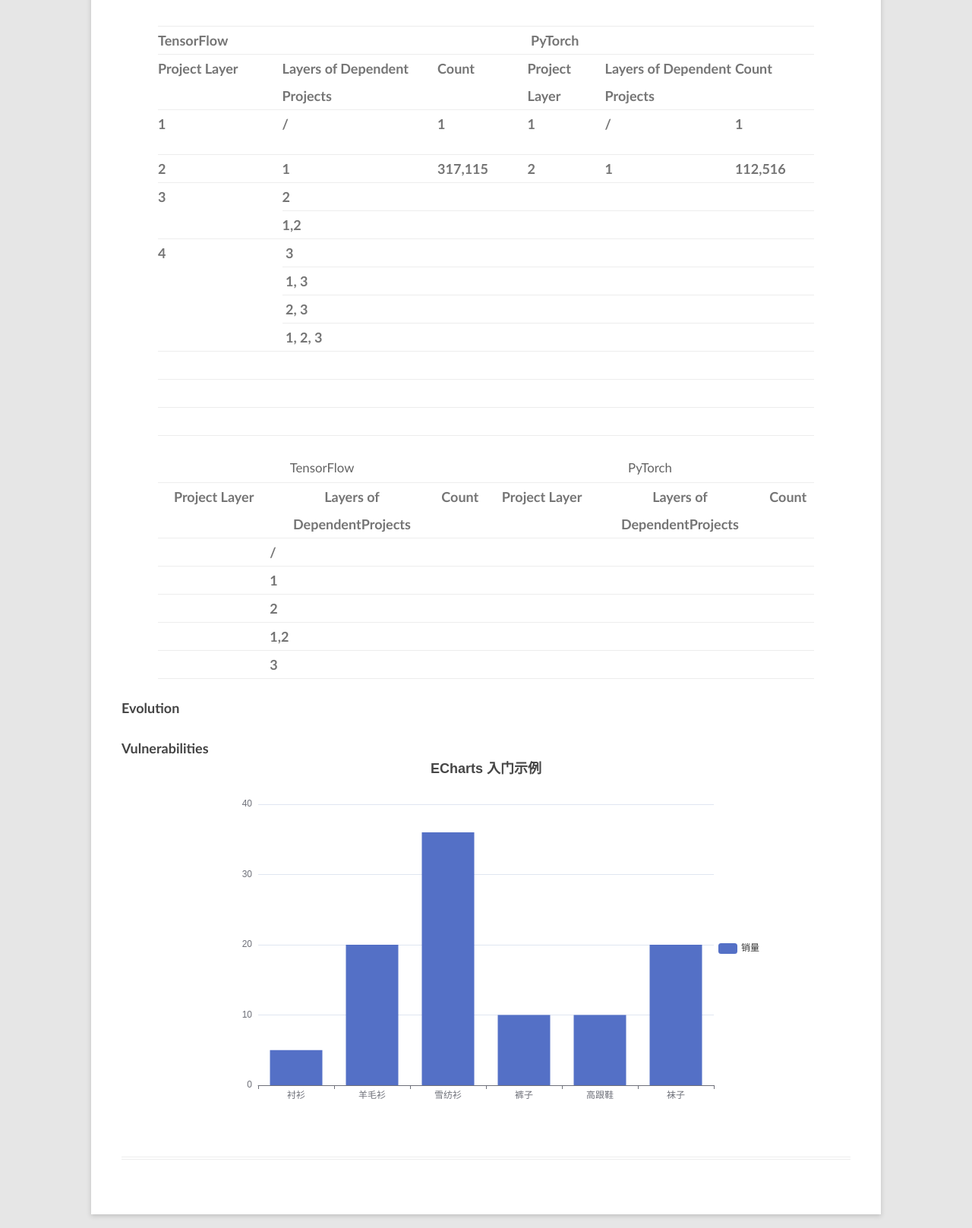
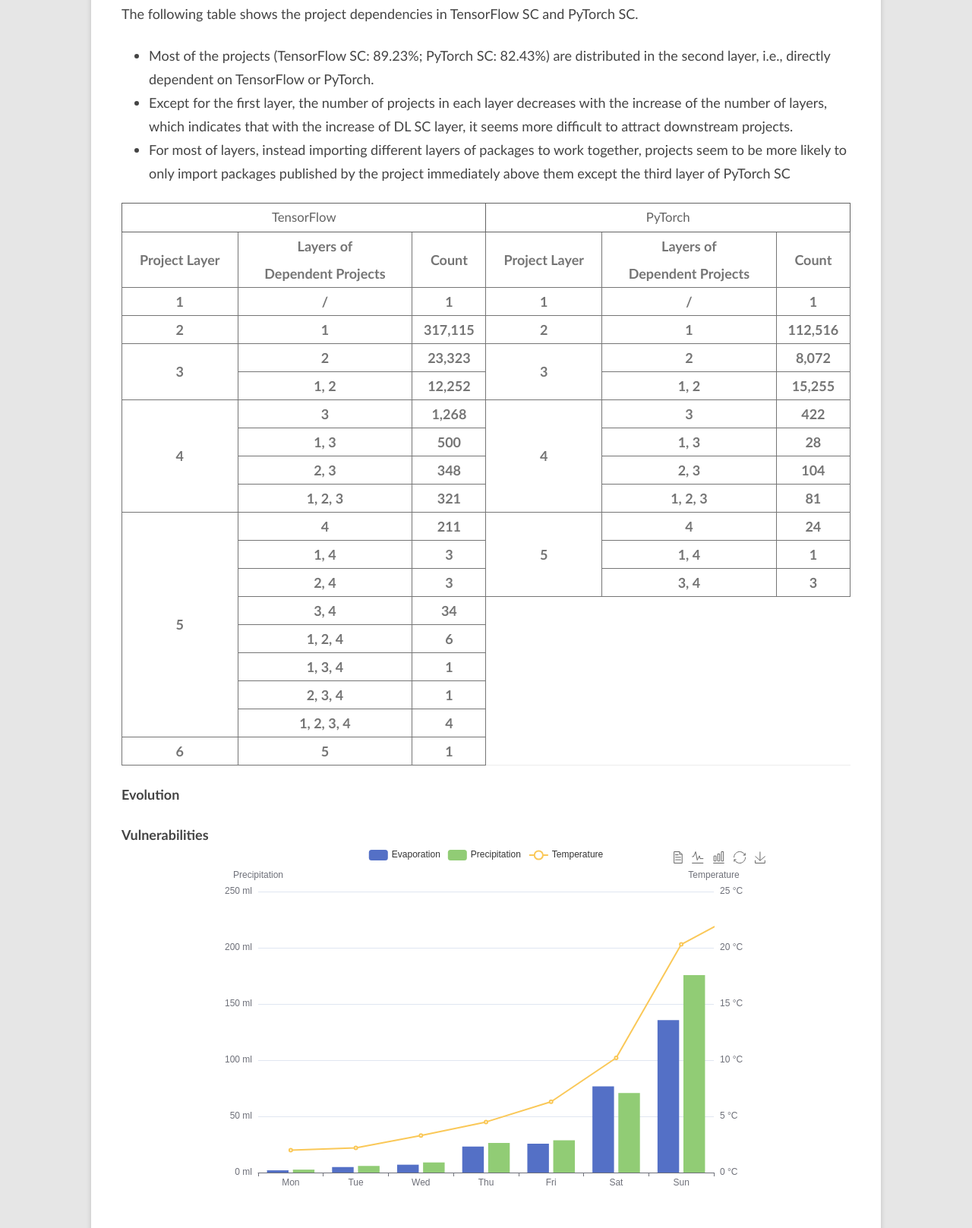
Before and after one commit to gaokai320/SupplyChainPrototype, a plain HTML site: page prototype.html in a window 1280 px wide. Shown: the part 2829-4446 px from the top of the page at 76% size. Drawn offline with nearby package versions, Linux system fonts and the light colour scheme.

Commit message:
Finish structure section

```diff
--- a/prototype.html
+++ b/prototype.html
@@ -98,171 +98,143 @@
   <li>Both SCs are short, with only six or five layers, which indicates that the length of SCs can not grow indefinitely.</li>
   <li>Only a few projects have released packages, for TensorFlow SC, 0.29% projects are packages, and for PyTorch, that is 0.51%, indicating that that almost all the projects in the DL SCs are use-oriented</li>
   <li>A significant number of these packages are not referenced by any project, for TensorFlow SC, 33.9% packages don't have downstream projects, for PyTorch, that is 40.0%</li>
-  <li></li>
 </ul>
-
-<table style="width: 90%; margin-left: auto; margin-right: auto;" border="1">
-  <tbody>
-  <tr style="text-align: center; height: 35px;">
-  <td style="width: 592.275px; height: 35px;" colspan="3">TensorFlow&nbsp;&nbsp;</td>
-  <td style="width: 440.725px; height: 35px;" colspan="3">&nbsp;PyTorch&nbsp;&nbsp;</td>
-  </tr>
-  <tr style="text-align: center; height: 51px;">
-  <td style="width: 204.788px; height: 51px;">
-  <p>Project Layer</p>
-  </td>
-  <td style="width: 248.962px; height: 51px;">Layers of Dependent Projects</td>
-  <td style="width: 138.525px; height: 51px;">Count</td>
-  <td style="width: 119.238px; height: 51px;">Project Layer</td>
-  <td style="width: 202.975px; height: 51px;">Layers of Dependent Projects</td>
-  <td style="width: 118.512px; height: 51px;">Count</td>
-  </tr>
-  <tr style="height: 35px;">
-  <td style="width: 204.788px; height: 35px;">1</td>
-  <td style="width: 248.962px; height: 35px;">
-  <p>/</p>
-  </td>
-  <td style="width: 138.525px; height: 35px;">1</td>
-  <td style="width: 119.238px; height: 35px;">1</td>
-  <td style="width: 202.975px; height: 35px;">/</td>
-  <td style="width: 118.512px; height: 35px;">1</td>
-  </tr>
-  <tr style="height: 35px;">
-  <td style="width: 204.788px; height: 35px;">2</td>
-  <td style="width: 248.962px; height: 35px;">1</td>
-  <td style="width: 138.525px; height: 35px;">317,115</td>
-  <td style="width: 119.238px; height: 35px;">2</td>
-  <td style="width: 202.975px; height: 35px;">1</td>
-  <td style="width: 118.512px; height: 35px;">112,516</td>
-  </tr>
-  <tr style="height: 35.6375px;">
-  <td style="width: 204.788px; height: 35.6375px;" rowspan="2">3</td>
-  <td style="width: 248.962px; height: 35.6375px;">2</td>
-  <td style="width: 138.525px; height: 35.6375px;">&nbsp;</td>
-  <td style="width: 119.238px; height: 35.6375px;">&nbsp;</td>
-  <td style="width: 202.975px; height: 35.6375px;">&nbsp;</td>
-  <td style="width: 118.512px; height: 35.6375px;">&nbsp;</td>
-  </tr>
-  <tr style="height: 35px;">
-  <td style="width: 248.962px; height: 35px;">1,2</td>
-  <td style="width: 138.525px; height: 35px;">&nbsp;</td>
-  <td style="width: 119.238px; height: 35px;">&nbsp;</td>
-  <td style="width: 202.975px; height: 35px;">&nbsp;</td>
-  <td style="width: 118.512px; height: 35px;">&nbsp;</td>
-  </tr>
-  <tr style="height: 35px;">
-  <td style="width: 204.788px; height: 35px;" rowspan="4">4&nbsp;&nbsp;&nbsp;&nbsp;</td>
-  <td style="width: 248.962px; height: 35px;">&nbsp;3</td>
-  <td style="width: 138.525px; height: 35px;">&nbsp;</td>
-  <td style="width: 119.238px; height: 35px;">&nbsp;</td>
-  <td style="width: 202.975px; height: 35px;">&nbsp;</td>
-  <td style="width: 118.512px; height: 35px;">&nbsp;</td>
-  </tr>
-  <tr style="height: 35px;">
-  <td style="width: 248.962px; height: 35px;">&nbsp;1, 3</td>
-  <td style="width: 138.525px; height: 35px;">&nbsp;</td>
-  <td style="width: 119.238px; height: 35px;">&nbsp;</td>
-  <td style="width: 202.975px; height: 35px;">&nbsp;</td>
-  <td style="width: 118.512px; height: 35px;">&nbsp;</td>
-  </tr>
-  <tr style="height: 35px;">
-  <td style="width: 248.962px; height: 35px;">&nbsp;2, 3</td>
-  <td style="width: 138.525px; height: 35px;">&nbsp;</td>
-  <td style="width: 119.238px; height: 35px;">&nbsp;</td>
-  <td style="width: 202.975px; height: 35px;">&nbsp;</td>
-  <td style="width: 118.512px; height: 35px;">&nbsp;</td>
-  </tr>
-  <tr style="height: 35px;">
-  <td style="width: 248.962px; height: 35px;">&nbsp;1, 2, 3</td>
-  <td style="width: 138.525px; height: 35px;">&nbsp;</td>
-  <td style="width: 119.238px; height: 35px;">&nbsp;</td>
-  <td style="width: 202.975px; height: 35px;">&nbsp;</td>
-  <td style="width: 118.512px; height: 35px;">&nbsp;</td>
-  </tr>
-  <tr style="height: 35px;">
-  <td style="width: 204.788px; height: 35px;">&nbsp;</td>
-  <td style="width: 248.962px; height: 35px;">&nbsp;</td>
-  <td style="width: 138.525px; height: 35px;">&nbsp;</td>
-  <td style="width: 119.238px; height: 35px;">&nbsp;</td>
-  <td style="width: 202.975px; height: 35px;">&nbsp;</td>
-  <td style="width: 118.512px; height: 35px;">&nbsp;</td>
-  </tr>
-  <tr style="height: 35px;">
-  <td style="width: 204.788px; height: 35px;">&nbsp;</td>
-  <td style="width: 248.962px; height: 35px;">&nbsp;</td>
-  <td style="width: 138.525px; height: 35px;">&nbsp;</td>
-  <td style="width: 119.238px; height: 35px;">&nbsp;</td>
-  <td style="width: 202.975px; height: 35px;">&nbsp;</td>
-  <td style="width: 118.512px; height: 35px;">&nbsp;</td>
-  </tr>
-  <tr style="height: 35px;">
-  <td style="width: 204.788px; height: 35px;">&nbsp;</td>
-  <td style="width: 248.962px; height: 35px;">&nbsp;</td>
-  <td style="width: 138.525px; height: 35px;">&nbsp;</td>
-  <td style="width: 119.238px; height: 35px;">&nbsp;</td>
-  <td style="width: 202.975px; height: 35px;">&nbsp;</td>
-  <td style="width: 118.512px; height: 35px;">&nbsp;</td>
-  </tr>
-  </tbody>
-  </table>
-  <!-- DivTable.com -->
+<p>The following table shows the project dependencies in TensorFlow SC and PyTorch SC.</p>
+<ul>
+  <li>Most of the projects (TensorFlow SC: 89.23%; PyTorch SC: 82.43%) are distributed in the second layer, i.e., directly dependent on TensorFlow or PyTorch.</li>
+  <li>Except for the first layer, the number of projects in each layer decreases with the increase of the number of layers, which indicates that with the increase of DL SC layer, it seems more difficult to attract downstream projects.</li>
+  <li>For most of layers, instead importing different layers of packages to work together, projects seem to be more likely to only import packages published by the project immediately above them except the third layer of PyTorch SC</li>
+</ul>
 <style type="text/css">
     .tg {
-        border: 1px solid;
         margin: auto;
         font-size: large;
         width: 100%;
     }
+    .tg td{
+      text-align: center;
+      vertical-align: middle;
+      border: 1pt solid;
+
+    }
     .tg th{
-        column-span: 2;
-        text-align: center
+        text-align: center;
+        border: 1pt solid;
     }
+
+
 </style>
-<table border 1px solid style="margin: auto;font-size: large;width: 90%">
-<tr><th colspan="3", style="text-align: center;">TensorFlow</th><th colspan="3", style="text-align: center;">PyTorch</th>
- <tr><td style="text-align: center;">Project Layer</td><td style="text-align: center;">Layers of<br/>DependentProjects</td><td style="text-align: center;">Count</td><td style="text-align: center;">Project Layer</td><td style="text-align: center;">Layers of<br/>DependentProjects</td><td style="text-align: center;">Count</td></tr>
- <tr><td>&nbsp;</td><td>/</td><td>&nbsp;</td><td>&nbsp;</td><td>&nbsp;</td><td>&nbsp;</td></tr>
- <tr><td>&nbsp;</td><td>1</td><td>&nbsp;</td><td>&nbsp;</td><td>&nbsp;</td><td>&nbsp;</td></tr>
- <tr><td>&nbsp;</td><td>2</td><td>&nbsp;</td><td>&nbsp;</td><td>&nbsp;</td><td>&nbsp;</td></tr>
- <tr><td>&nbsp;</td><td>1,2</td><td>&nbsp;</td><td>&nbsp;</td><td>&nbsp;</td><td>&nbsp;</td></tr>
- <tr><td>&nbsp;</td><td>3</td><td>&nbsp;</td><td>&nbsp;</td><td>&nbsp;</td><td></td></tr>
+<table class="tg">
+  <tr><th colspan="3">TensorFlow</th><th colspan="3">PyTorch</th>
+   <tr><td>Project Layer</td><td>Layers of<br/>Dependent Projects</td><td>Count</td><td>Project Layer</td><td>Layers of<br/>Dependent Projects</td><td>Count</td></tr>
+   <tr><td>1</td><td>/</td><td>1</td><td>1</td><td>/</td><td>1</td></tr>
+   <tr><td>2</td><td>1</td><td>317,115</td><td>2</td><td>1</td><td>112,516</td></tr>
+   <tr><td rowspan="2">3</td><td>2</td><td>23,323</td><td rowspan="2">3</td><td>2</td><td>8,072</td></tr>
+   <tr><td>1, 2</td><td>12,252</td><td>1, 2</td><td>15,255</td></tr>
+   <tr><td rowspan="4">4</td><td>3</td><td>1,268</td><td rowspan="4">4</td><td>3</td><td>422</td></tr>
+   <tr><td>1, 3</td><td>500</td><td>1, 3</td><td>28</td></tr>
+   <tr><td>2, 3</td><td>348</td><td>2, 3</td><td>104</td></tr>
+   <tr><td>1, 2, 3</td><td>321</td><td>1, 2, 3</td><td>81</td></tr>
+   <tr><td rowspan="8">5</td><td>4</td><td>211</td><td rowspan="3">5</td><td>4</td><td>24</td></tr>
+   <tr><td>1, 4</td><td>3</td><td>1, 4</td><td>1</td></tr>
+   <tr><td>2, 4</td><td>3</td><td>3, 4</td><td>3</td></tr>
+   <tr style="border-right: 0pt solid;"><td>3, 4</td><td>34</td></tr>
+   <tr style="border-right: 0pt solid;"><td>1, 2, 4</td><td>6</td></tr>
+   <tr style="border-right: 0pt solid;"><td>1, 3, 4</td><td>1</td></td></tr>
+   <tr style="border-right: 0pt solid;"><td>2, 3, 4</td><td>1</td></td></tr>
+   <tr style="border-right: 0pt solid;"><td>1, 2, 3, 4</td><td>4</td></td></tr>
+   <tr style="border-right: 0pt solid;"><td>6</td><td>5</td><td>1</td></tr>
 </table>
 
 <h2 style="text-align: left;margin-bottom:0px">Evolution</h2>
+
+
 <h2 style="text-align: left;margin-bottom:0px">Vulnerabilities</h2>
 
 <div id="chart1" style="width:750px; height:500px;text-align: center;margin: auto;">
     <script type="text/javascript">
       // 基于准备好的dom，初始化echarts实例
-      var myChart = echarts.init(document.getElementById('chart1'));
+      var chartDom = document.getElementById('chart1');
+var myChart = echarts.init(chartDom);
+var option;
 
-      // 指定图表的配置项和数据
-      var option = {
-        title: {
-          text: 'ECharts 入门示例',
-          left: "center"
+option = {
+  tooltip: {
+    trigger: 'axis',
+    axisPointer: {
+      type: 'cross',
+      crossStyle: {
+        color: '#999'
+      }
+    }
   },
-        tooltip: {},
+  toolbox: {
+    feature: {
+      dataView: { show: true, readOnly: false },
+      magicType: { show: true, type: ['line', 'bar'] },
+      restore: { show: true },
+      saveAsImage: { show: true }
+    }
+  },
   legend: {
-          data: ['销量'],
-          top: 'center',
-          right: 10
+    data: ['Evaporation', 'Precipitation', 'Temperature']
   },
-        xAxis: {
-          data: ['衬衫', '羊毛衫', '雪纺衫', '裤子', '高跟鞋', '袜子']
+  xAxis: [
+    {
+      type: 'category',
+      data: ['Mon', 'Tue', 'Wed', 'Thu', 'Fri', 'Sat', 'Sun'],
+      axisPointer: {
+        type: 'shadow'
+      }
+    }
+  ],
+  yAxis: [
+    {
+      type: 'value',
+      name: 'Precipitation',
+      min: 0,
+      max: 250,
+      interval: 50,
+      axisLabel: {
+        formatter: '{value} ml'
+      }
     },
-        yAxis: {},
+    {
+      type: 'value',
+      name: 'Temperature',
+      min: 0,
+      max: 25,
+      interval: 5,
+      axisLabel: {
+        formatter: '{value} °C'
+      }
+    }
+  ],
   series: [
     {
-            name: '销量',
+      name: 'Evaporation',
       type: 'bar',
-            data: [5, 20, 36, 10, 10, 20]
+      data: [
+        2.0, 4.9, 7.0, 23.2, 25.6, 76.7, 135.6, 162.2, 32.6, 20.0, 6.4, 3.3
+      ]
+    },
+    {
+      name: 'Precipitation',
+      type: 'bar',
+      data: [
+        2.6, 5.9, 9.0, 26.4, 28.7, 70.7, 175.6, 182.2, 48.7, 18.8, 6.0, 2.3
+      ]
+    },
+    {
+      name: 'Temperature',
+      type: 'line',
+      yAxisIndex: 1,
+      data: [2.0, 2.2, 3.3, 4.5, 6.3, 10.2, 20.3, 23.4, 23.0, 16.5, 12.0, 6.2]
     }
   ]
 };
 
-      // 使用刚指定的配置项和数据显示图表。
-      myChart.setOption(option);
+option && myChart.setOption(option);
     </script>
 </div>
 
```
Lines whose indentation alone changed are shown as unchanged.
